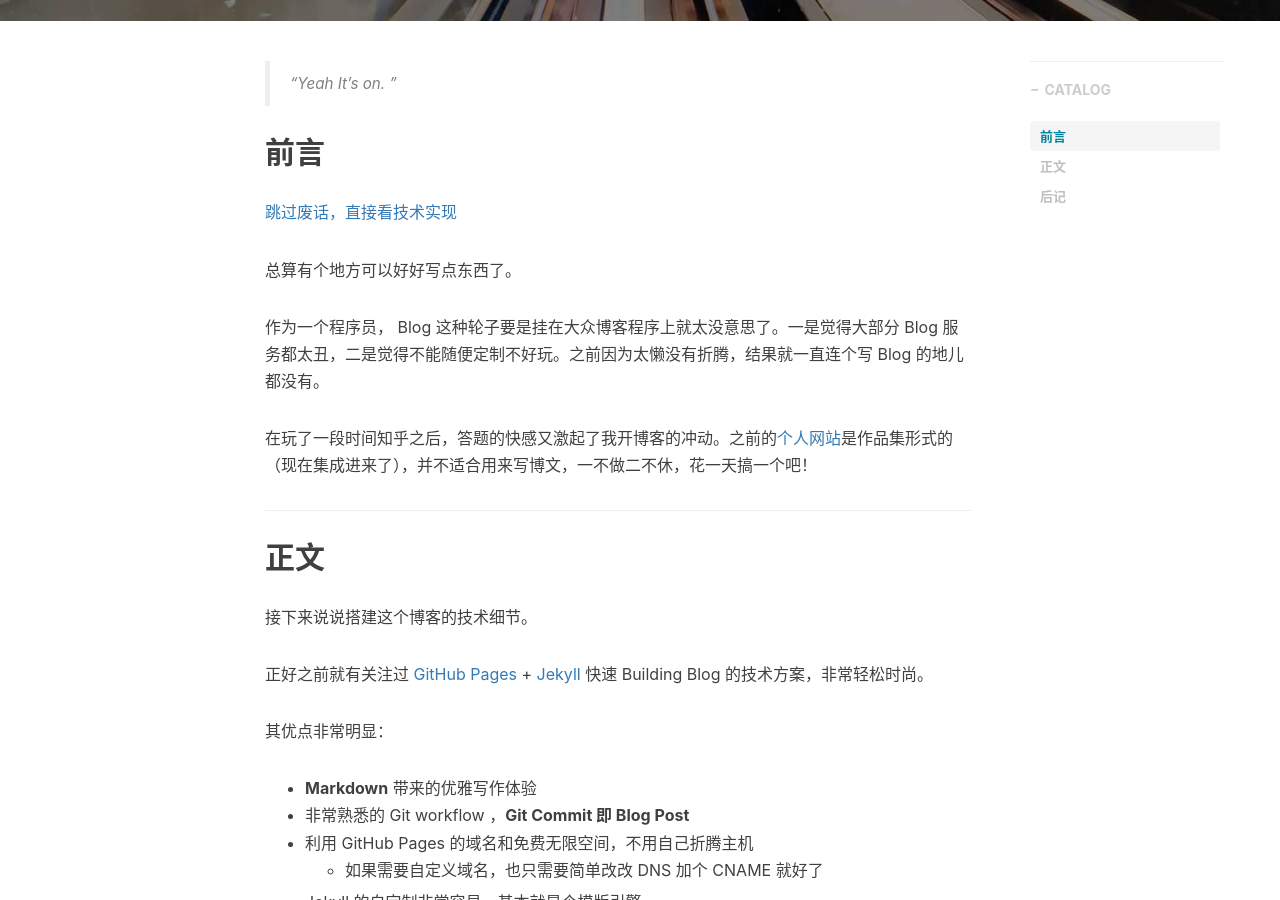
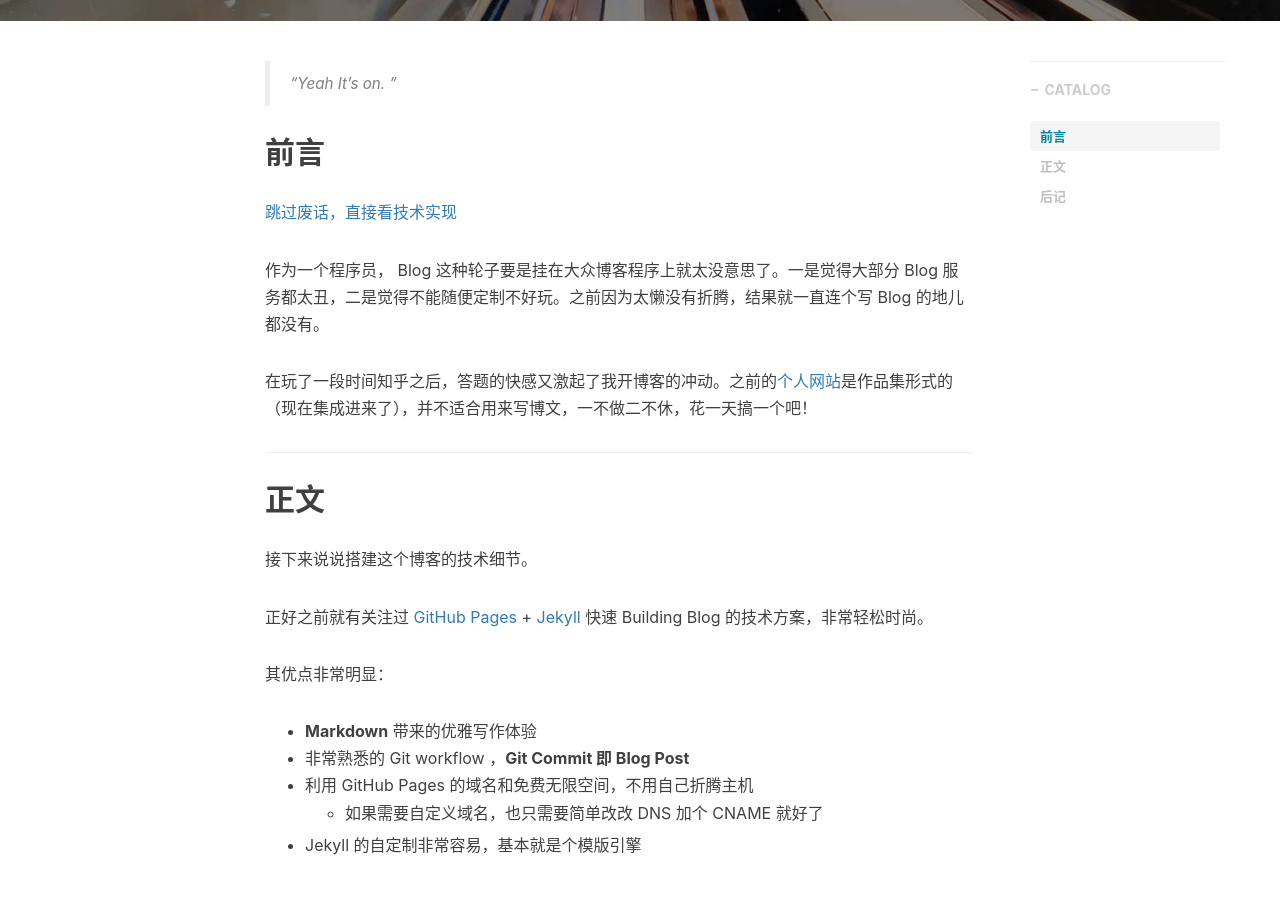
Before and after one commit to TakahashiKansuke/TakahashiKansuke.github.io, a Jekyll site: the page built from _posts/2018-07-01-hello-2018.markdown, in a window 1280 px wide and 900 px high, scrolled down 502 px. Built offline with Jekyll 4.4.1, drawn with Linux system fonts in a browser that asks for light colours; nearby versions of some CDN libraries; comment, search, counter and statistics services are not loaded.

Commit message:
Update 2018-07-01-hello-2018.markdown

```diff
--- a/_posts/2018-07-01-hello-2018.markdown
+++ b/_posts/2018-07-01-hello-2018.markdown
@@ -16,10 +16,6 @@ tags:
 ## 前言
 
 [跳过废话，直接看技术实现 ](#build)
-
-
-总算有个地方可以好好写点东西了。
-
 
 作为一个程序员， Blog 这种轮子要是挂在大众博客程序上就太没意思了。一是觉得大部分 Blog 服务都太丑，二是觉得不能随便定制不好玩。之前因为太懒没有折腾，结果就一直连个写 Blog 的地儿都没有。
 
```
